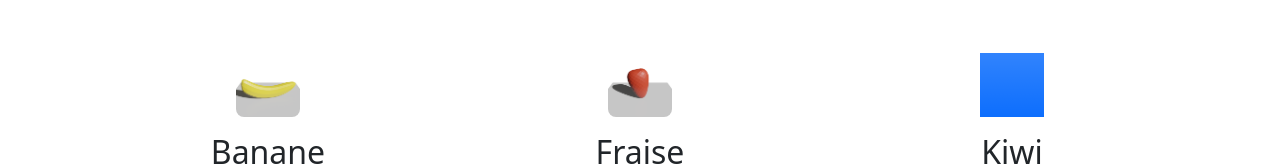
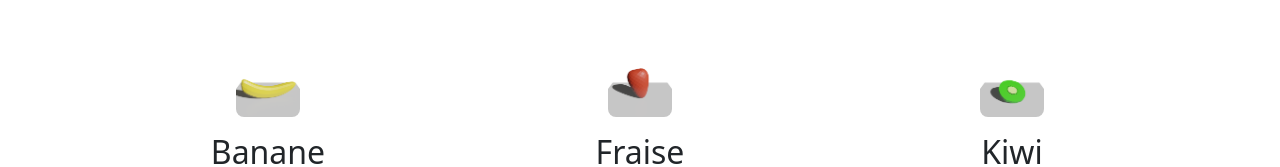
Before and after one commit to Antarace-ESGI/FruitSalad, a plain HTML site: page index.html in a window 1280 px wide. Shown: the part 999-1166 px from the top of the page. Drawn offline with nearby package versions, Linux system fonts and the light colour scheme.

Commit message:
add kiwi image

```diff
--- a/index.html
+++ b/index.html
@@ -95,8 +95,8 @@
                 <p>La fraise est un fruit rouge issu des fraisiers, espèces de plantes herbacées appartenant au genre Fragaria, dont plusieurs variétés sont cultivées.</p>
             </div>
             <div class="feature col">
-                <div class="feature-icon d-inline-flex align-items-center justify-content-center text-bg-primary bg-gradient fs-2 mb-3">
-                    <svg class="bi" width="1em" height="1em"><use xlink:href="#toggles2"></use></svg>
+                <div class="feature-icon d-inline-flex align-items-center justify-content-center rounded-3 fs-2 mb-3">
+                    <img src="/images/kiwi.png" class="rounded-3 w-100">
                 </div>
                 <h2>Kiwi</h2>
                 <p>Les kiwis sont des fruits de plusieurs espèces de lianes du genre Actinidia, famille des Actinidiaceae. Ils sont originaires de Chine, notamment de la province de Shaanxi.</p>
```
Also changed, not shown: images/kiwi.png (added).
